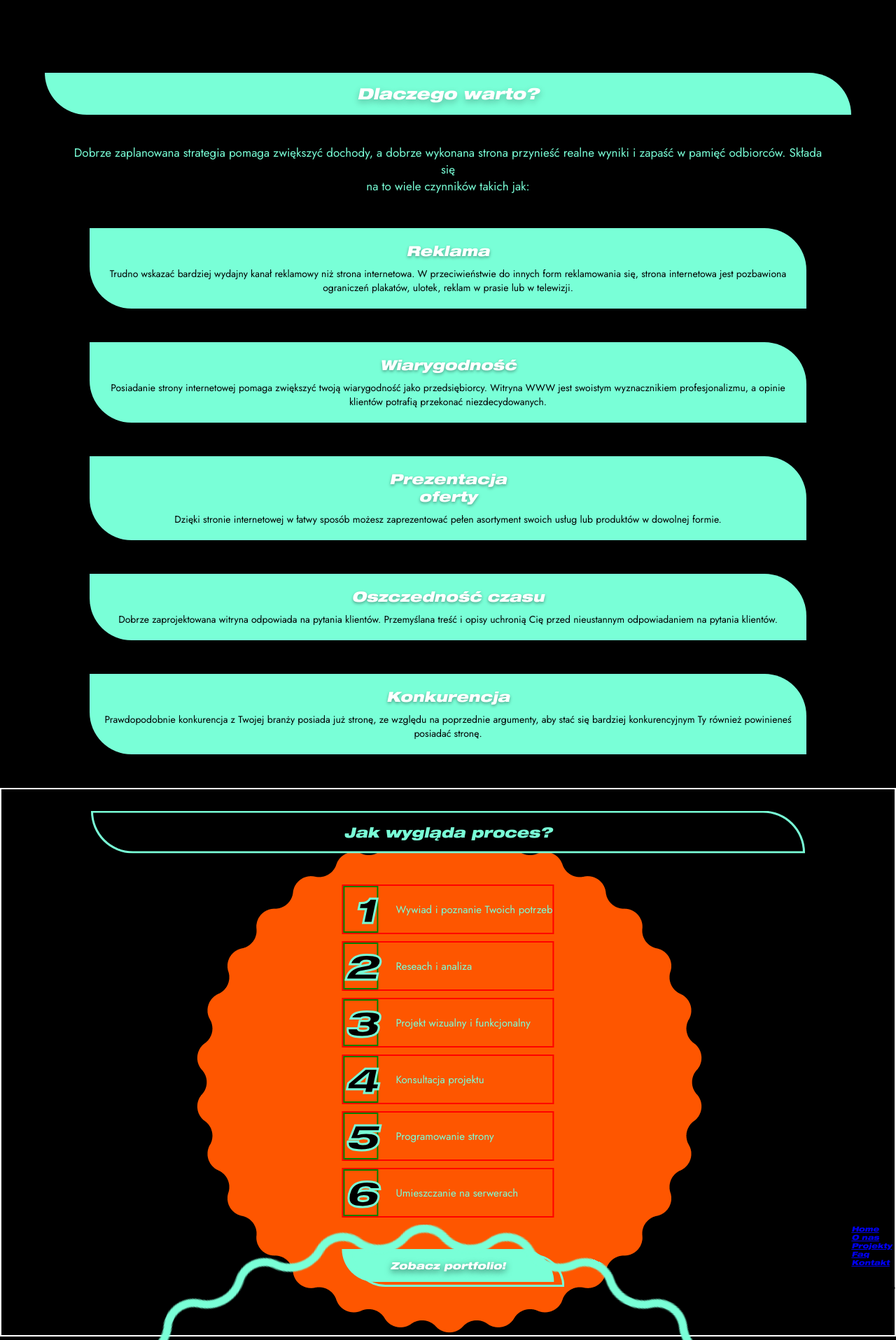
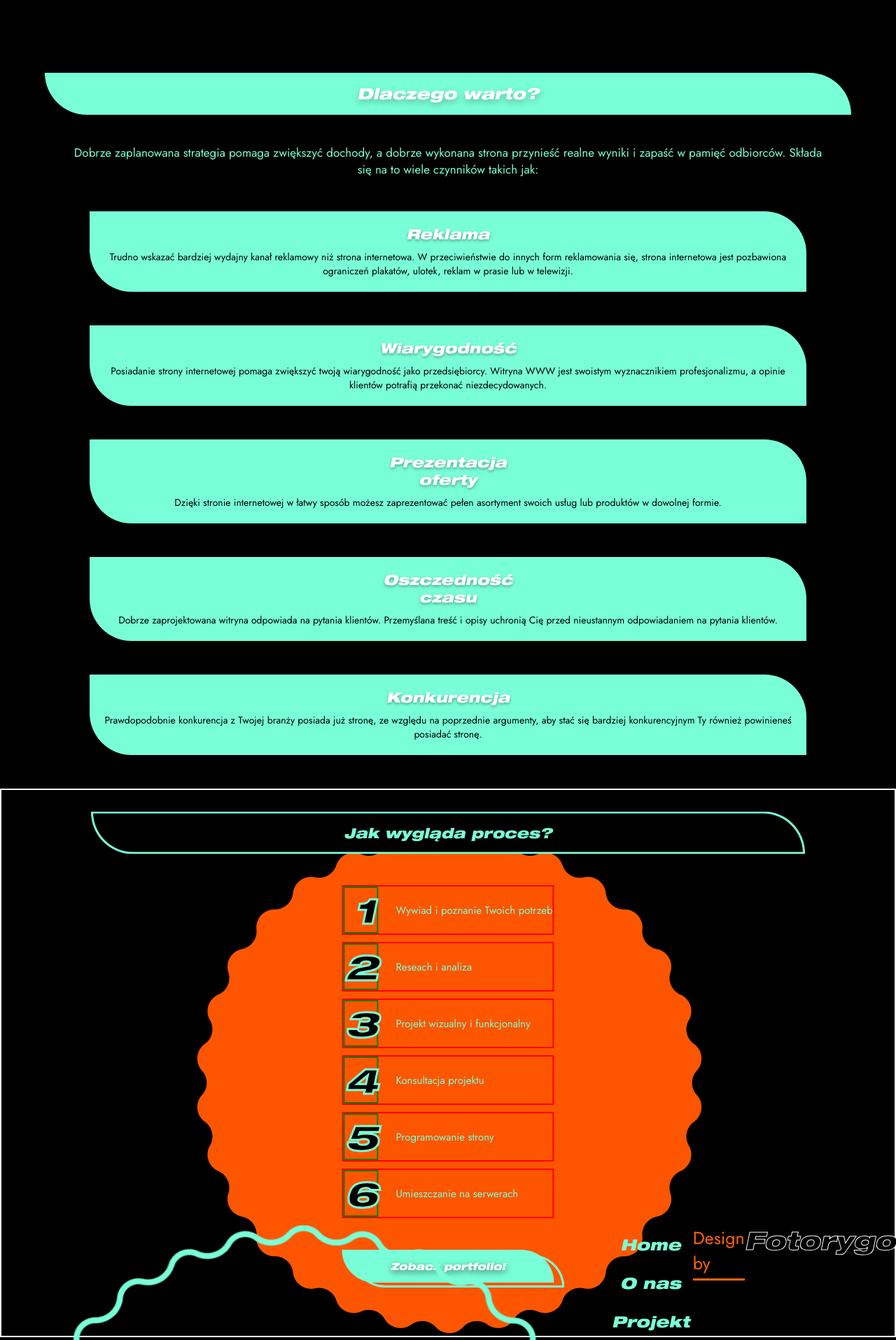
Before and after one commit to fornakter/buisness_card, a Flask app: page / in a window 1280 px wide. Shown: the part 2941-4856 px from the top of the page at 70% size. Run offline with Flask 2, Linux system fonts and the light colour scheme.

Commit message:
restet contact.html

```diff
--- a/templates/main.html
+++ b/templates/main.html
@@ -173,7 +173,6 @@
       <p class="worth__text">
         Dobrze zaplanowana strategia pomaga zwiększyć dochody, a dobrze wykonana
         strona przynieść realne wyniki i zapaść w pamięć odbiorców. Składa się
-        <br />
         na to wiele czynników takich jak:
       </p>
       <div class="worth__big-box">
@@ -206,7 +205,10 @@
           </p>
         </div>
         <div class="worth__box">
-          <h3 class="worth__box-title">Oszczedność czasu</h3>
+          <h3 class="worth__box-title">
+            Oszczedność <br />
+            czasu
+          </h3>
           <p class="worth__box-text">
             Dobrze zaprojektowana witryna odpowiada na pytania klientów.
             Przemyślana treść i opisy uchronią Cię przed nieustannym
@@ -281,36 +283,26 @@
         alt="Miętowa zębatka"
         class="footer__img"
       />
-
-      <div class="footer__desktop">
-        <ul class="footer__mobile">
-          <li class="footer__mobile__item">
-            <a href="{{url_for('main')}}" class="link link-about-us">Home</a>
+      <p class="footer__logo">logo</p>
+      <ul class="footer__list">
+        <li class="footer__list__item">
+          <a class="footer__list__item__link" href="#">Home</a>
         </li>
-          <li class="footer__mobile__item">
-            <a href="{{url_for('about_us')}}" class="link link-about-us"
-              >O nas</a
-            >
+        <li class="footer__list__item">
+          <a class="footer__list__item__link" href="#">O nas</a>
         </li>
-          <li class="footer__mobile__item">
-            <a href="{{url_for('projects')}}" class="link link-our-projects"
-              >Projekty</a
-            >
+        <li class="footer__list__item">
+          <a class="footer__list__item__link" href="#">Projekt</a>
         </li>
-          <li class="footer__mobile__item">
-            <a href="{{url_for('faq')}}" class="link link-about-us">Faq</a>
+        <li class="footer__list__item">
+          <a class="footer__list__item__link" href="#">FAQ</a>
         </li>
-          <li class="footer__mobile__item">
-            <a href="{{url_for('kontakt')}}" class="link link-contact"
-              >Kontakt</a
-            >
+        <li class="footer__list__item">
+          <a class="footer__list__item__link" href="#">Kontakt</a>
         </li>
       </ul>
-        <div class="footer__text-box">
-          <span class="footer__text-box__design-by">Design by</span>
-          <span class="footer__text-box__fotorygo">Fotorygo</span>
-        </div>
-      </div>
+      <p class="footer__design-info">Design by</p>
+      <p class="footer__designer">Fotorygo</p>
     </footer>
   </body>
 </html>
```
Lines whose indentation alone changed are shown as unchanged.
